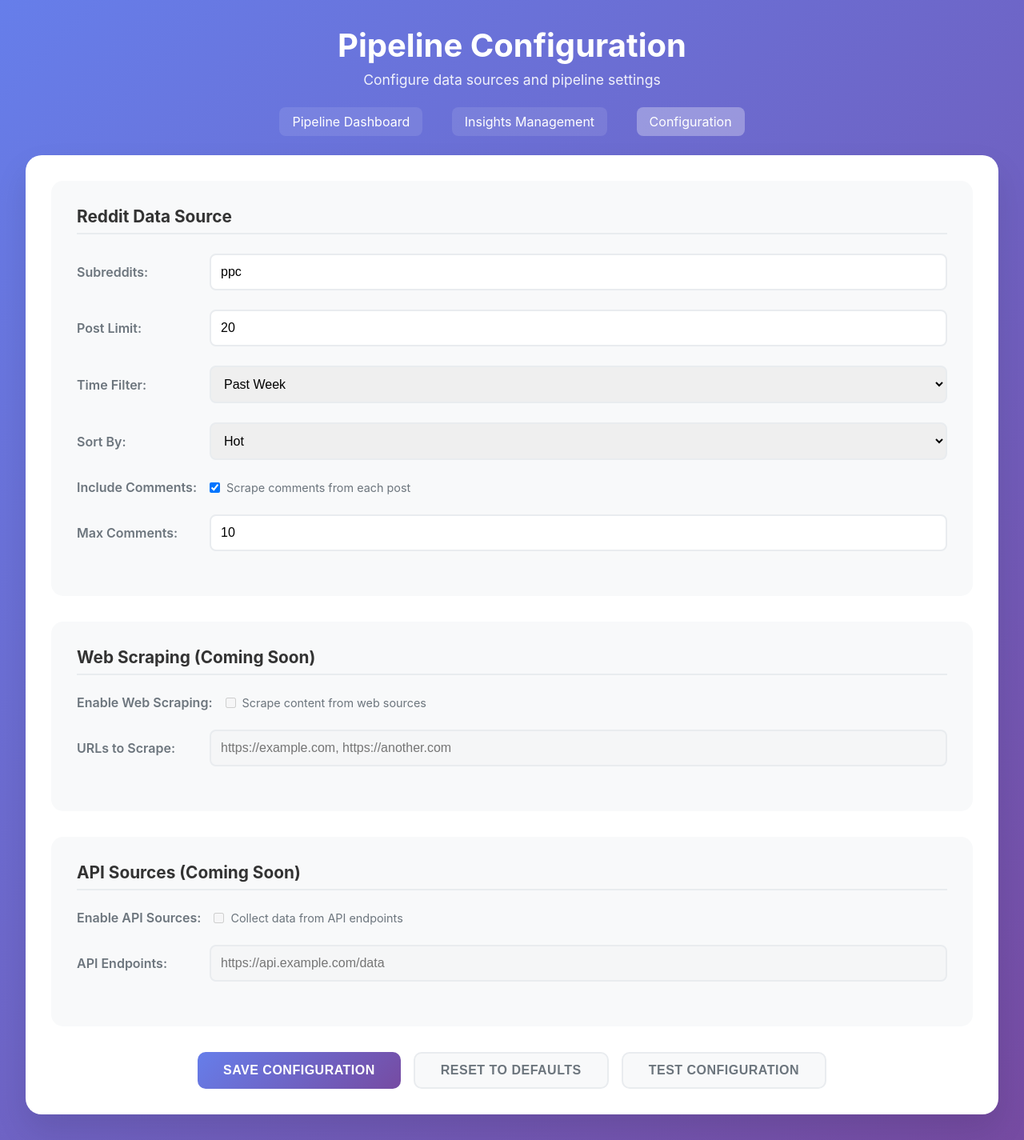
After one commit to roshan-printerpix/AdCopy-Generator, a Flask app: page /config in a window 1280 px wide. The commit adds this page. Shown: the whole page at 80% size. Run offline with Flask 3, Linux system fonts and the light colour scheme.

Commit message:
feat: Created new page for Source Configuration

```diff
--- a/web_frontend/app.py
+++ b/web_frontend/app.py
@@ -183,6 +183,11 @@ def index():
 def insights():
     """Insights management page."""
     return render_template('insights.html')
+
+@app.route('/config')
+def config():
+    """Pipeline configuration page."""
+    return render_template('config.html')
 
 @app.route('/api/status')
 def get_status():
--- /dev/null
+++ b/web_frontend/templates/config.html
@@ -0,0 +1,489 @@
+<!DOCTYPE html>
+<html lang="en">
+
+<head>
+    <meta charset="UTF-8">
+    <meta name="viewport" content="width=device-width, initial-scale=1.0">
+    <title>Pipeline Configuration - Ad-Creative Pipeline</title>
+    <style>
+        * {
+            margin: 0;
+            padding: 0;
+            box-sizing: border-box;
+        }
+
+        body {
+            font-family: -apple-system, BlinkMacSystemFont, "Segoe UI", Roboto, Helvetica, Arial, sans-serif;
+            background: linear-gradient(135deg, #667eea 0%, #764ba2 100%);
+            min-height: 100vh;
+            color: #333;
+        }
+
+        .container {
+            max-width: 1400px;
+            margin: 0 auto;
+            padding: 2rem;
+        }
+
+        .header {
+            text-align: center;
+            margin-bottom: 2rem;
+            color: white;
+        }
+
+        .header h1 {
+            font-size: 2.5rem;
+            font-weight: 700;
+            margin-bottom: 0.5rem;
+        }
+
+        .header p {
+            font-size: 1.1rem;
+            opacity: 0.9;
+        }
+
+        .nav-links {
+            text-align: center;
+            margin-bottom: 2rem;
+        }
+
+        .nav-links a {
+            color: white;
+            text-decoration: none;
+            margin: 0 1rem;
+            padding: 0.5rem 1rem;
+            border-radius: 8px;
+            background: rgba(255, 255, 255, 0.1);
+            transition: background 0.3s ease;
+        }
+
+        .nav-links a:hover {
+            background: rgba(255, 255, 255, 0.2);
+        }
+
+        .nav-links a.active {
+            background: rgba(255, 255, 255, 0.3);
+        }
+
+        .dashboard {
+            background: white;
+            border-radius: 20px;
+            padding: 2rem;
+            box-shadow: 0 20px 40px rgba(0, 0, 0, 0.1);
+            backdrop-filter: blur(10px);
+        }
+
+        .config-section {
+            background: #f8f9fa;
+            padding: 2rem;
+            border-radius: 15px;
+            margin-bottom: 2rem;
+        }
+
+        .config-section h3 {
+            margin-bottom: 1.5rem;
+            color: #333;
+            font-size: 1.3rem;
+            border-bottom: 2px solid #e9ecef;
+            padding-bottom: 0.5rem;
+        }
+
+        .input-group {
+            display: flex;
+            gap: 1rem;
+            align-items: center;
+            margin-bottom: 1.5rem;
+            flex-wrap: wrap;
+        }
+
+        .input-group label {
+            font-weight: 600;
+            color: #6c757d;
+            min-width: 150px;
+        }
+
+        .input-group input,
+        .input-group select {
+            flex: 1;
+            padding: 0.75rem;
+            border: 2px solid #e9ecef;
+            border-radius: 8px;
+            font-size: 1rem;
+            min-width: 250px;
+            transition: border-color 0.3s ease;
+        }
+
+        .input-group input:focus,
+        .input-group select:focus {
+            outline: none;
+            border-color: #667eea;
+        }
+
+        .checkbox-group {
+            display: flex;
+            align-items: center;
+            gap: 0.5rem;
+        }
+
+        .checkbox-group input[type="checkbox"] {
+            width: auto;
+            min-width: auto;
+        }
+
+        .checkbox-group span {
+            color: #6c757d;
+            font-size: 0.9rem;
+        }
+
+        .button-group {
+            display: flex;
+            gap: 1rem;
+            justify-content: center;
+            margin-top: 2rem;
+        }
+
+        .btn {
+            padding: 0.75rem 2rem;
+            border: none;
+            border-radius: 10px;
+            font-size: 1rem;
+            font-weight: 600;
+            cursor: pointer;
+            transition: all 0.3s ease;
+            text-transform: uppercase;
+            letter-spacing: 0.5px;
+        }
+
+        .btn-primary {
+            background: linear-gradient(135deg, #667eea 0%, #764ba2 100%);
+            color: white;
+        }
+
+        .btn-primary:hover:not(:disabled) {
+            transform: translateY(-2px);
+            box-shadow: 0 10px 20px rgba(102, 126, 234, 0.3);
+        }
+
+        .btn-secondary {
+            background: #f8f9fa;
+            color: #6c757d;
+            border: 2px solid #e9ecef;
+        }
+
+        .btn-secondary:hover:not(:disabled) {
+            background: #e9ecef;
+        }
+
+        .btn:disabled {
+            opacity: 0.6;
+            cursor: not-allowed;
+        }
+
+        .success-message {
+            background: #d4edda;
+            color: #155724;
+            padding: 1rem;
+            border-radius: 10px;
+            margin-bottom: 1rem;
+            display: none;
+        }
+
+        .error-message {
+            background: #f8d7da;
+            color: #721c24;
+            padding: 1rem;
+            border-radius: 10px;
+            margin-bottom: 1rem;
+            display: none;
+        }
+
+        .config-preview {
+            background: #f8f9fa;
+            border: 2px solid #e9ecef;
+            border-radius: 10px;
+            padding: 1.5rem;
+            margin-top: 2rem;
+        }
+
+        .config-preview h4 {
+            margin-bottom: 1rem;
+            color: #333;
+        }
+
+        .config-preview pre {
+            background: white;
+            padding: 1rem;
+            border-radius: 8px;
+            overflow-x: auto;
+            font-size: 0.9rem;
+            color: #333;
+        }
+
+        @media (max-width: 768px) {
+            .container {
+                padding: 1rem;
+            }
+
+            .input-group {
+                flex-direction: column;
+                align-items: stretch;
+            }
+
+            .input-group label {
+                min-width: auto;
+            }
+
+            .button-group {
+                flex-direction: column;
+            }
+        }
+    </style>
+</head>
+
+<body>
+    <div class="container">
+        <div class="header">
+            <h1>Pipeline Configuration</h1>
+            <p>Configure data sources and pipeline settings</p>
+        </div>
+
+        <div class="nav-links">
+            <a href="#" onclick="showView('pipeline')">Pipeline Dashboard</a>
+            <a href="#" onclick="showView('insights')">Insights Management</a>
+            <a href="#" onclick="showView('config')" class="active">Configuration</a>
+        </div>
+
+        <div class="dashboard">
+            <div id="success-message" class="success-message"></div>
+            <div id="error-message" class="error-message"></div>
+
+            <div class="config-section">
+                <h3>Reddit Data Source</h3>
+                <div class="input-group">
+                    <label for="subreddits">Subreddits:</label>
+                    <input type="text" id="subreddits" placeholder="ppc, marketing, advertising" value="ppc">
+                </div>
+                <div class="input-group">
+                    <label for="postLimit">Post Limit:</label>
+                    <input type="number" id="postLimit" placeholder="20" value="20" min="1" max="100">
+                </div>
+                <div class="input-group">
+                    <label for="timeFilter">Time Filter:</label>
+                    <select id="timeFilter">
+                        <option value="hour">Past Hour</option>
+                        <option value="day">Past Day</option>
+                        <option value="week" selected>Past Week</option>
+                        <option value="month">Past Month</option>
+                        <option value="year">Past Year</option>
+                        <option value="all">All Time</option>
+                    </select>
+                </div>
+                <div class="input-group">
+                    <label for="sortBy">Sort By:</label>
+                    <select id="sortBy">
+                        <option value="hot" selected>Hot</option>
+                        <option value="new">New</option>
+                        <option value="top">Top</option>
+                        <option value="rising">Rising</option>
+                    </select>
+                </div>
+                <div class="input-group">
+                    <label for="includeComments">Include Comments:</label>
+                    <div class="checkbox-group">
+                        <input type="checkbox" id="includeComments" checked>
+                        <span>Scrape comments from each post</span>
+                    </div>
+                </div>
+                <div class="input-group">
+                    <label for="maxComments">Max Comments:</label>
+                    <input type="number" id="maxComments" placeholder="10" value="10" min="1" max="50">
+                </div>
+            </div>
+
+            <div class="config-section">
+                <h3>Web Scraping (Coming Soon)</h3>
+                <div class="input-group">
+                    <label for="webEnabled">Enable Web Scraping:</label>
+                    <div class="checkbox-group">
+                        <input type="checkbox" id="webEnabled" disabled>
+                        <span>Scrape content from web sources</span>
+                    </div>
+                </div>
+                <div class="input-group">
+                    <label for="webUrls">URLs to Scrape:</label>
+                    <input type="text" id="webUrls" placeholder="https://example.com, https://another.com" disabled>
+                </div>
+            </div>
+
+            <div class="config-section">
+                <h3>API Sources (Coming Soon)</h3>
+                <div class="input-group">
+                    <label for="apiEnabled">Enable API Sources:</label>
+                    <div class="checkbox-group">
+                        <input type="checkbox" id="apiEnabled" disabled>
+                        <span>Collect data from API endpoints</span>
+                    </div>
+                </div>
+                <div class="input-group">
+                    <label for="apiEndpoints">API Endpoints:</label>
+                    <input type="text" id="apiEndpoints" placeholder="https://api.example.com/data" disabled>
+                </div>
+            </div>
+
+            <div class="button-group">
+                <button id="saveConfigBtn" class="btn btn-primary">Save Configuration</button>
+                <button id="resetConfigBtn" class="btn btn-secondary">Reset to Defaults</button>
+                <button id="testConfigBtn" class="btn btn-secondary">Test Configuration</button>
+            </div>
+
+
+        </div>
+    </div>
+
+    <script>
+        // Configuration object
+        let config = {
+            sources: {
+                reddit: {
+                    enabled: true,
+                    subreddits: ['ppc'],
+                    limit: 20,
+                    time_filter: 'week',
+                    sort: 'hot',
+                    include_comments: true,
+                    max_comments: 10
+                },
+                web: {
+                    enabled: false,
+                    urls: []
+                },
+                apis: {
+                    enabled: false,
+                    endpoints: []
+                }
+            }
+        };
+
+        // DOM elements
+        const subredditsInput = document.getElementById('subreddits');
+        const postLimitInput = document.getElementById('postLimit');
+        const timeFilterSelect = document.getElementById('timeFilter');
+        const sortBySelect = document.getElementById('sortBy');
+        const includeCommentsCheckbox = document.getElementById('includeComments');
+        const maxCommentsInput = document.getElementById('maxComments');
+        const successMessage = document.getElementById('success-message');
+        const errorMessage = document.getElementById('error-message');
+
+        // Event listeners
+        document.getElementById('saveConfigBtn').addEventListener('click', saveConfiguration);
+        document.getElementById('resetConfigBtn').addEventListener('click', resetConfiguration);
+        document.getElementById('testConfigBtn').addEventListener('click', testConfiguration);
+
+
+
+        function updateConfigFromForm() {
+            const subreddits = subredditsInput.value.split(',').map(s => s.trim()).filter(s => s.length > 0);
+
+            config.sources.reddit = {
+                enabled: true,
+                subreddits: subreddits,
+                limit: parseInt(postLimitInput.value) || 20,
+                time_filter: timeFilterSelect.value,
+                sort: sortBySelect.value,
+                include_comments: includeCommentsCheckbox.checked,
+                max_comments: parseInt(maxCommentsInput.value) || 10
+            };
+        }
+
+
+
+        function saveConfiguration() {
+            updateConfigFromForm();
+
+            // Save to localStorage
+            localStorage.setItem('pipelineConfig', JSON.stringify(config));
+
+            showMessage('Configuration saved successfully!', 'success');
+        }
+
+        function resetConfiguration() {
+            // Reset to defaults
+            subredditsInput.value = 'ppc';
+            postLimitInput.value = '20';
+            timeFilterSelect.value = 'week';
+            sortBySelect.value = 'hot';
+            includeCommentsCheckbox.checked = true;
+            maxCommentsInput.value = '10';
+
+            showMessage('Configuration reset to defaults', 'success');
+        }
+
+        function testConfiguration() {
+            updateConfigFromForm();
+
+            if (config.sources.reddit.subreddits.length === 0) {
+                showMessage('Please enter at least one subreddit', 'error');
+                return;
+            }
+
+            if (config.sources.reddit.limit < 1 || config.sources.reddit.limit > 100) {
+                showMessage('Post limit must be between 1 and 100', 'error');
+                return;
+            }
+
+            if (config.sources.reddit.max_comments < 1 || config.sources.reddit.max_comments > 50) {
+                showMessage('Max comments must be between 1 and 50', 'error');
+                return;
+            }
+
+            showMessage('Configuration is valid!', 'success');
+        }
+
+        function showMessage(message, type) {
+            const messageElement = type === 'success' ? successMessage : errorMessage;
+            const otherElement = type === 'success' ? errorMessage : successMessage;
+
+            otherElement.style.display = 'none';
+            messageElement.textContent = message;
+            messageElement.style.display = 'block';
+
+            setTimeout(() => {
+                messageElement.style.display = 'none';
+            }, 3000);
+        }
+
+        function showView(view) {
+            // This function will be used for navigation between views
+            if (view === 'pipeline') {
+                window.location.href = '/';
+            } else if (view === 'insights') {
+                window.location.href = '/insights';
+            } else if (view === 'config') {
+                // Already on config page
+                return;
+            }
+        }
+
+        // Load saved configuration on page load
+        document.addEventListener('DOMContentLoaded', function() {
+            const savedConfig = localStorage.getItem('pipelineConfig');
+            if (savedConfig) {
+                try {
+                    config = JSON.parse(savedConfig);
+
+                    // Update form with saved values
+                    subredditsInput.value = config.sources.reddit.subreddits.join(', ');
+                    postLimitInput.value = config.sources.reddit.limit;
+                    timeFilterSelect.value = config.sources.reddit.time_filter;
+                    sortBySelect.value = config.sources.reddit.sort;
+                    includeCommentsCheckbox.checked = config.sources.reddit.include_comments;
+                    maxCommentsInput.value = config.sources.reddit.max_comments;
+                } catch (e) {
+                    console.error('Error loading saved configuration:', e);
+                }
+            }
+        });
+    </script>
+</body>
+
+</html>
--- a/web_frontend/templates/insights.html
+++ b/web_frontend/templates/insights.html
@@ -586,6 +586,7 @@
         <div class="nav-links">
             <a href="/">Pipeline Dashboard</a>
             <a href="/insights" class="active">Insights Management</a>
+            <a href="/config">Configuration</a>
         </div>
 
         <div class="dashboard">
```
Also changed, not shown: web_frontend/templates/index.html (+32 -58 lines).
